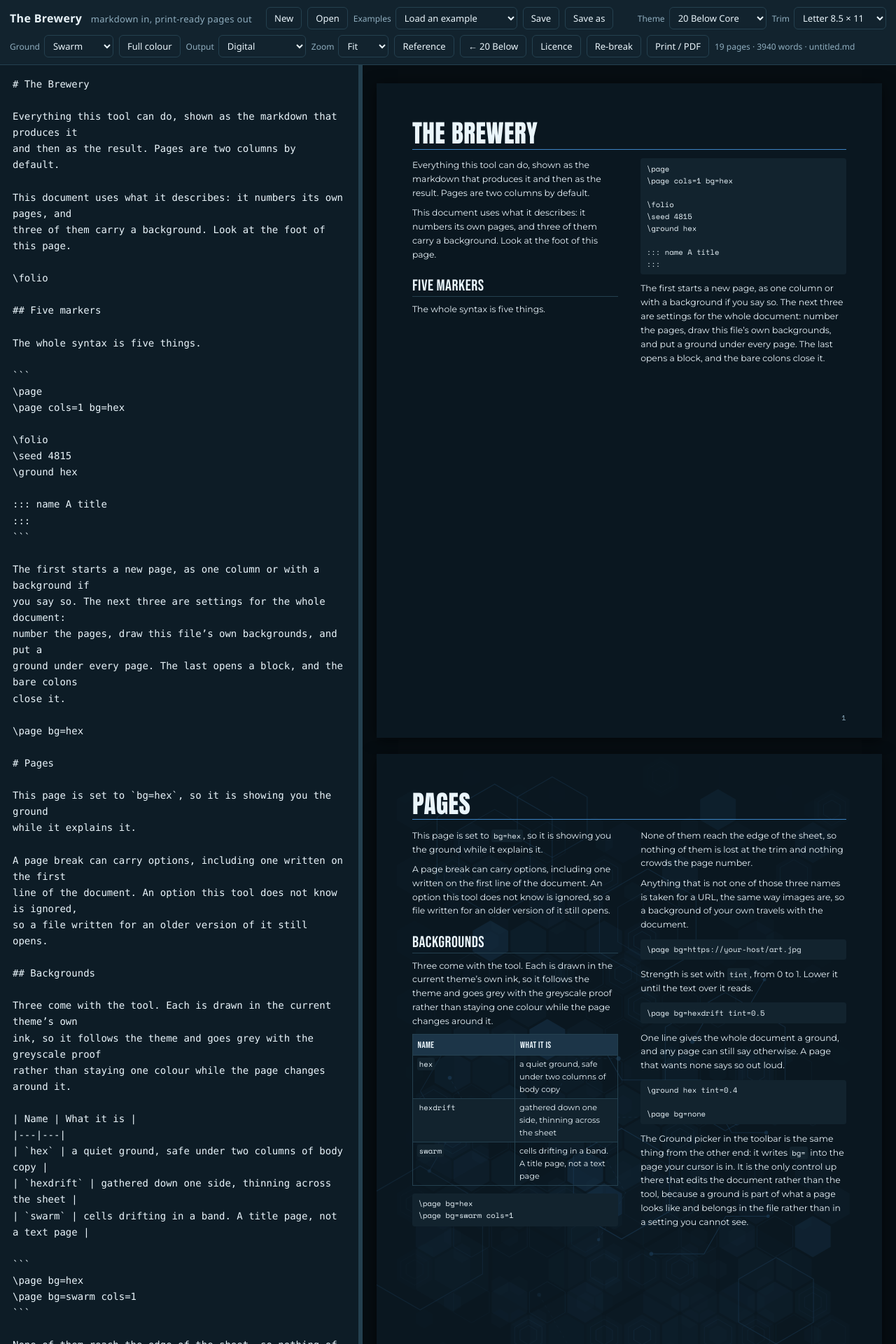
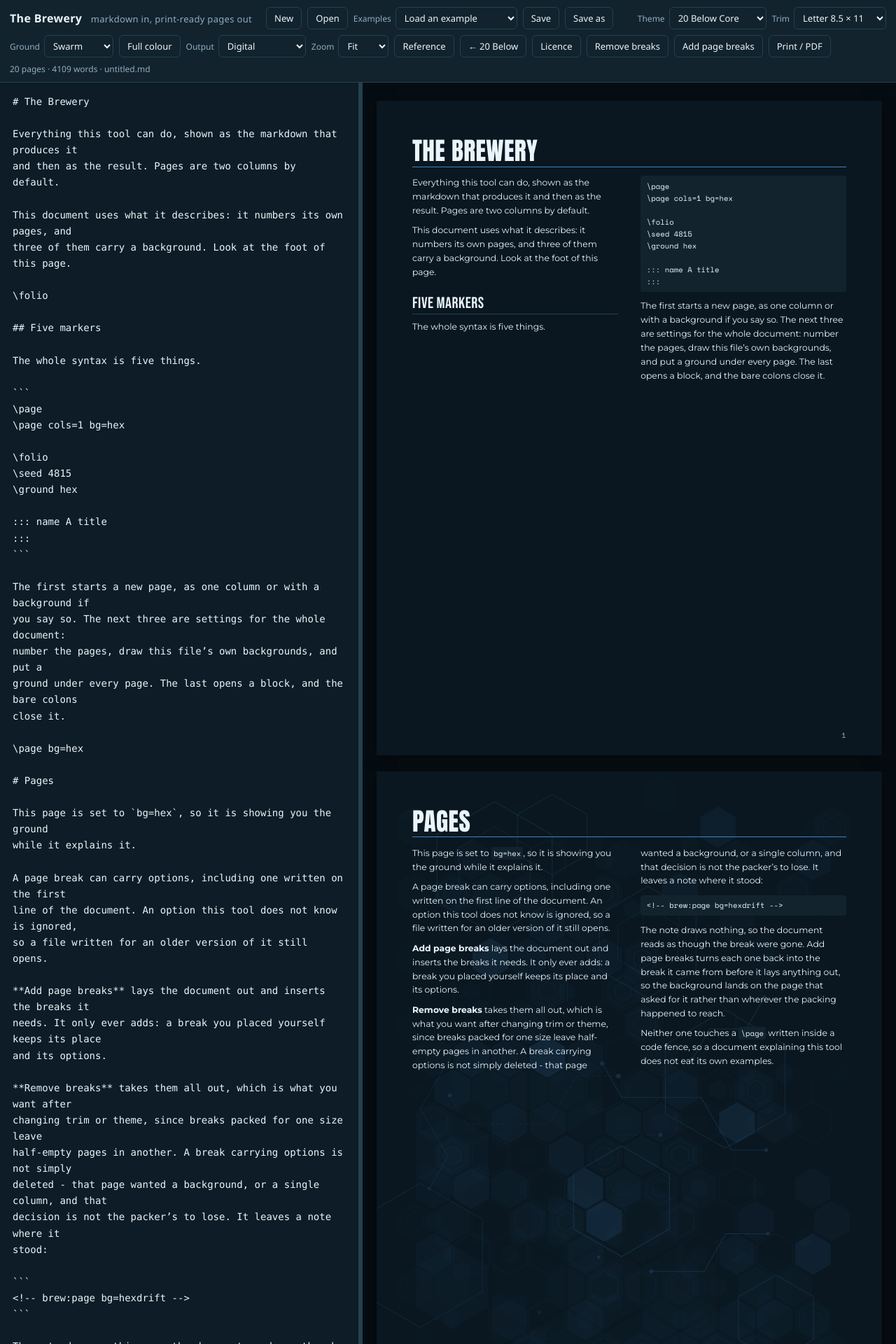
Before and after one commit to feralucce/20_Below, a Jekyll site: the page brew/index.html, which Jekyll copies as it is, in a window 1280 px wide. Shown: the top 1920 px of the page at 70% size. Built offline with Jekyll 4.4.1, drawn with Linux system fonts in a browser that asks for light colours; some of the changed text lies outside the part shown.

Commit message:
Brewery: Remove breaks, and Re-break becomes Add page breaks
Remove breaks takes every page break out. A bare one just goes. One
carrying options does not simply vanish - that page wanted a background
or a single column, and that decision is not the packer's to lose - so it
leaves a note where it stood:

    <!-- brew:page bg=hexdrift -->

The note draws nothing, so the document reads as though the break were
deleted. Add page breaks turns each note back into the break it came from
before it lays anything out, which is what makes the background land on
the page that asked for it rather than wherever the packing reached.

Re-break is now Add page breaks, and it no longer strips. It used to
quietly delete every bare break before re-laying out; under a button
labelled Add, removing what you wrote without saying so is wrong.
Removal is now only ever the button that says removal on it.

Found while testing: stripAutoBreaks had no fence awareness, so Re-break
on the reference document was deleting the \page examples inside its own
code fences - the tool eating its own documentation, silently, every time
anyone pressed the button. Both new functions go through one fence-aware
walker. On the guide, the 13 real breaks go and the one bare \page inside
a fence stays. stripAutoBreaks is removed rather than left around fixed
and unused.

The reference documents both buttons, the note format and the fence rule.
Backgrounds moves onto its own page, since the additions pushed the Pages
chapter past the sheet.

Fix pages and Add page breaks now do the same thing, Fix pages having
lost its only distinct behaviour to Remove breaks. Left in place for now
rather than deleted unasked.

Co-Authored-By: Claude Opus 5 <noreply@anthropic.com>

````diff
--- a/brew/autopage.js
+++ b/brew/autopage.js
@@ -67,19 +67,70 @@ export function chunkPage(markdown) {
   return chunks;
 }
 
-/* Drop the breaks that carry no options, keeping any that do.
+/* Walk the lines, saying for each whether it is inside a fenced code
+   block. A document that documents this tool is full of \page written as
+   an example, and deleting those would be the tool eating its own
+   reference. Everything here that touches markers goes through it. */
+function walk(src, visit) {
+  let fence = null;
+  return src.split('\n').map((line) => {
+    const f = line.match(/^\s*(```+|~~~+)/);
+    const opening = f && !fence;
+    if (f) {
+      if (!fence) fence = f[1][0];
+      else if (f[1][0] === fence) fence = null;
+    }
+    return visit(line, !!fence || !!opening);
+  });
+}
+
+/* What a removed break leaves behind. An HTML comment draws nothing, so
+   the document reads as though the break was simply deleted, and the
+   options it was carrying are still sitting at the spot they applied to.
+   The prefix is there so this is told apart from a comment somebody
+   wrote. */
+const NOTE = /^<!--[ \t]*brew:page[ \t]*(.*?)[ \t]*-->$/;
+
+/** Take every page break out, remembering the ones that said something.
  *
- * A bare \page is the shape this tool writes, so re-running after a layout
- * change would otherwise pile new breaks on top of stale ones and leave a
- * trail of half-empty pages. A break carrying options - cols=1, bg=parchment -
- * was typed by a person for a reason, and is never touched. */
-export function stripAutoBreaks(src) {
-  const PLAIN = /^\\page[ \t]*$/;
-  return src
-    .split('\n')
-    .filter((line) => !PLAIN.test(line))
-    .join('\n')
-    .replace(/\n{3,}/g, '\n\n');
+ *  A bare break carried no decision, so it just goes. A break carrying
+ *  options did carry one - this page opens on a background, that one is a
+ *  single column - and deleting it would throw that away with no way back.
+ *  Those leave a note where they stood, which renders as nothing and is
+ *  turned back into the break it came from when breaks are added again.
+ *
+ *  Returns { markdown, removed, noted }. */
+export function removeBreaks(src) {
+  let removed = 0;
+  let noted = 0;
+  const out = walk(src, (line, fenced) => {
+    if (fenced) return line;
+    const m = line.match(PAGE_MARKER);
+    if (!m) return line;
+    removed += 1;
+    const options = m[1].trim();
+    if (!options) return null;
+    noted += 1;
+    return `<!-- brew:page ${options} -->`;
+  }).filter((line) => line !== null);
+  return {
+    markdown: out.join('\n').replace(/\n{3,}/g, '\n\n').trim() + '\n',
+    removed,
+    noted,
+  };
+}
+
+/** Turn the notes left by removeBreaks back into the breaks they were. */
+export function restoreNotes(src) {
+  let restored = 0;
+  const out = walk(src, (line, fenced) => {
+    if (fenced) return line;
+    const m = line.match(NOTE);
+    if (!m) return line;
+    restored += 1;
+    return '\\page' + (m[1] ? ' ' + m[1] : '');
+  });
+  return { markdown: out.join('\n'), restored };
 }
 
 /* Write a page's options back out in the shape they were typed in.
--- a/brew/index.html
+++ b/brew/index.html
@@ -77,7 +77,8 @@
   <a class="btn-link" href="https://20belowrpg.com/home.html" target="_blank" rel="noopener">&larr; 20 Below</a>
   <a class="btn-link" href="../license.html" target="_blank" rel="noopener">Licence</a>
   <button id="btn-fixpages" hidden>Fix pages</button>
-  <button id="btn-rebreak" title="Strip the plain page breaks and lay them out again from scratch. Breaks carrying options are kept.">Re-break</button>
+  <button id="btn-removebreaks" title="Take every page break out. A break carrying options - a background, one column - leaves a note where it stood, and comes back when breaks are added again.">Remove breaks</button>
+  <button id="btn-rebreak" title="Lay the document out and add the breaks it needs. Breaks you placed yourself are kept, and any notes left by Remove breaks are turned back into the breaks they came from.">Add page breaks</button>
   <button id="btn-print">Print / PDF</button>
   <span id="status"></span>
 </div>
--- a/brew/main.js
+++ b/brew/main.js
@@ -2,7 +2,7 @@
    graph busts together. See the note in index.html. */
 const V = new URL(import.meta.url).search;
 const { render } = await import('./render.js' + V);
-const { autoPaginate, stripAutoBreaks } = await import('./autopage.js' + V);
+const { autoPaginate, removeBreaks, restoreNotes } = await import('./autopage.js' + V);
 const { guide, starter } = await import('./sample.js' + V);
 const files = await import('./files.js' + V);
 
@@ -11,6 +11,7 @@ const preview  = document.getElementById('preview');
 const status   = document.getElementById('status');
 const fixPagesBtn = document.getElementById('btn-fixpages');
 const reBreakBtn  = document.getElementById('btn-rebreak');
+const removeBreaksBtn = document.getElementById('btn-removebreaks');
 const fileIn   = document.getElementById('file');
 const pageRule = document.getElementById('page-rule');
 const groundSel = document.getElementById('sel-ground');
@@ -318,33 +319,32 @@ document.getElementById('btn-saveas').onclick = async () => {
    like anything else you typed. */
 /* Insert the breaks the document is missing.
  *
- * Fix pages only ever ADDS: a \page you wrote yourself keeps its place and
- * its options, so nothing you decided deliberately can be moved.
+ * Only ever ADDS. A \page you wrote yourself keeps its place and its
+ * options, so nothing you decided deliberately gets moved by a button
+ * labelled "Add page breaks" - if you want the existing ones gone, Remove
+ * breaks says so out loud and tells you what it took.
  *
- * Re-break first strips the plain \page markers - the shape this tool writes -
- * and lays the document out again. That matters after a layout change: POD has
- * about 12% less room than digital, so breaks packed for one leave half-empty
- * pages in the other, and adding to them only makes more. Breaks carrying
- * options (cols=1, bg=parchment) are kept either way; a person typed those.
+ * Any note left by Remove breaks is turned back into the break it came
+ * from first, which is the other half of that pair: the background on
+ * page one comes back on page one, not wherever the packer would have put
+ * a break.
  *
- * Either way the result goes into the editor rather than anywhere hidden, so
- * it can be read, saved and undone like anything else you typed.
+ * The result goes into the editor rather than anywhere hidden, so it can
+ * be read, saved and undone like anything else you typed.
  */
-async function repaginate(button, { fromScratch }) {
-  const original = editor.value;
+async function repaginate(button) {
   const label = button.textContent;
   button.disabled = true;
   button.textContent = 'Working...';
   try {
-    const src = fromScratch ? stripAutoBreaks(original) : original;
-    const { markdown, added, stubborn } = await autoPaginate(src, preview, render);
+    const back = restoreNotes(editor.value);
+    const { markdown, added, stubborn } = await autoPaginate(back.markdown, preview, render);
     editor.value = markdown;
     draw();
 
     const parts = [];
-    if (fromScratch) {
-      const dropped = (original.match(/^\\page[ \t]*$/gm) || []).length;
-      parts.push(`Re-broken from scratch${dropped ? `, dropping ${dropped} old break${dropped === 1 ? '' : 's'}` : ''}.`);
+    if (back.restored) {
+      parts.push(`Put back ${back.restored} break${back.restored === 1 ? '' : 's'} you had removed.`);
     }
     parts.push(added ? `Added ${added} page break${added === 1 ? '' : 's'}.` : 'Nothing to break.');
     if (stubborn.length) {
@@ -358,8 +358,28 @@ async function repaginate(button, { fromScratch }) {
   }
 }
 
-fixPagesBtn.onclick = () => repaginate(fixPagesBtn, { fromScratch: false });
-reBreakBtn.onclick = () => repaginate(reBreakBtn, { fromScratch: true });
+fixPagesBtn.onclick = () => repaginate(fixPagesBtn);
+reBreakBtn.onclick = () => repaginate(reBreakBtn);
+
+/* Take the breaks out, so the document can be laid out again from
+ * nothing after a trim or theme change. The ones carrying options leave a
+ * note rather than vanishing - that page wanted a background or a single
+ * column, and that decision is not the packer's to lose. */
+removeBreaksBtn.onclick = () => {
+  const { markdown, removed, noted } = removeBreaks(editor.value);
+  if (!removed) {
+    status.textContent = 'No page breaks to remove.';
+    status.classList.remove('warn');
+    return;
+  }
+  editor.value = markdown;
+  draw();
+  status.textContent = `Removed ${removed} page break${removed === 1 ? '' : 's'}`
+    + (noted
+      ? `. ${noted} carried options and left a note, so Add page breaks will put ${noted === 1 ? 'it' : 'them'} back.`
+      : '.');
+  status.classList.remove('warn');
+};
 
 document.getElementById('btn-print').onclick = () => window.print();
 
--- a/brew/sample.js
+++ b/brew/sample.js
@@ -151,7 +151,32 @@ export function guide() {
     'line of the document. An option this tool does not know is ignored,',
     'so a file written for an older version of it still opens.',
     '',
-    '## Backgrounds',
+    '**Add page breaks** lays the document out and inserts the breaks it',
+    'needs. It only ever adds: a break you placed yourself keeps its place',
+    'and its options.',
+    '',
+    '**Remove breaks** takes them all out, which is what you want after',
+    'changing trim or theme, since breaks packed for one size leave',
+    'half-empty pages in another. A break carrying options is not simply',
+    'deleted - that page wanted a background, or a single column, and that',
+    'decision is not the packer' + APOS + 's to lose. It leaves a note where it',
+    'stood:',
+    '',
+    F,
+    '<!-- brew:page bg=hexdrift -->',
+    F,
+    '',
+    'The note draws nothing, so the document reads as though the break were',
+    'gone. Add page breaks turns each one back into the break it came from',
+    'before it lays anything out, so the background lands on the page that',
+    'asked for it rather than wherever the packing happened to reach.',
+    '',
+    'Neither one touches a ' + T + B + 'page' + T + ' written inside a code fence, so a',
+    'document explaining this tool does not eat its own examples.',
+    '',
+    B + 'page',
+    '',
+    '# Backgrounds',
     '',
     'Three come with the tool. Each is drawn in the current theme' + APOS + 's own',
     'ink, so it follows the theme and goes grey with the greyscale proof',
````
